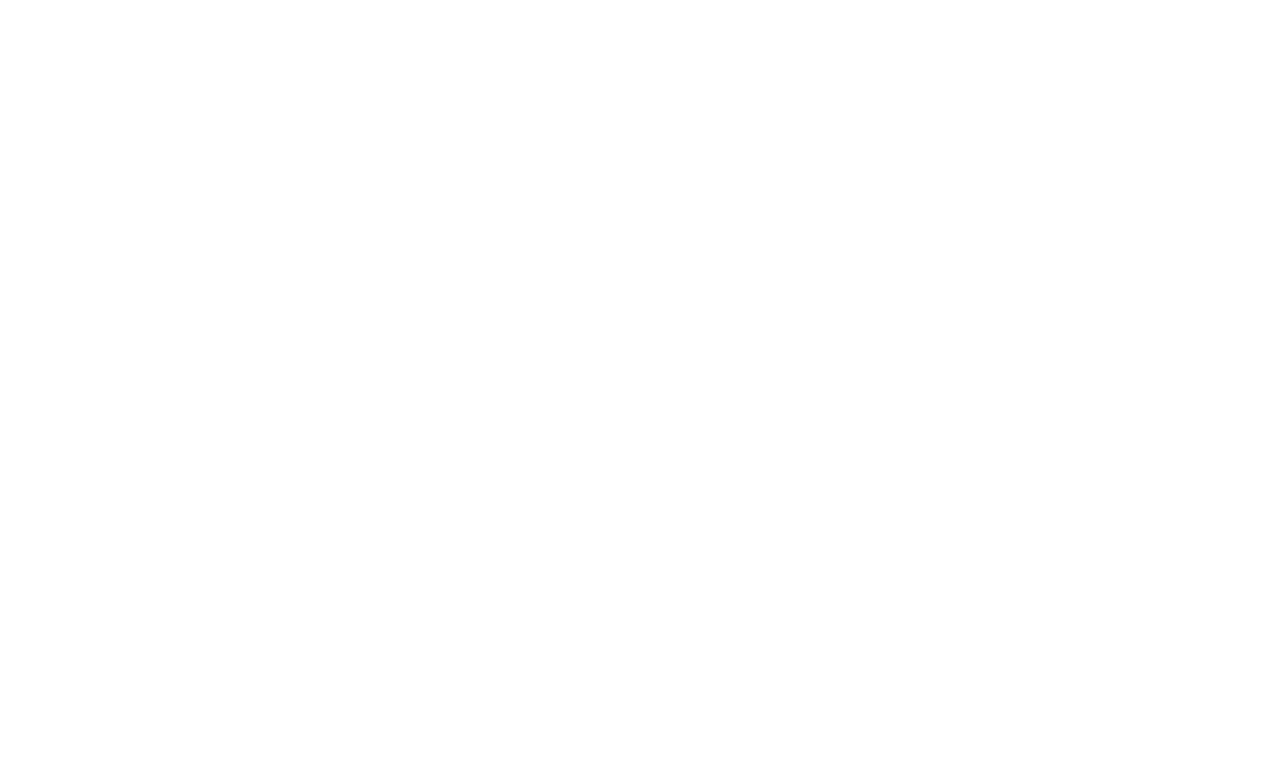
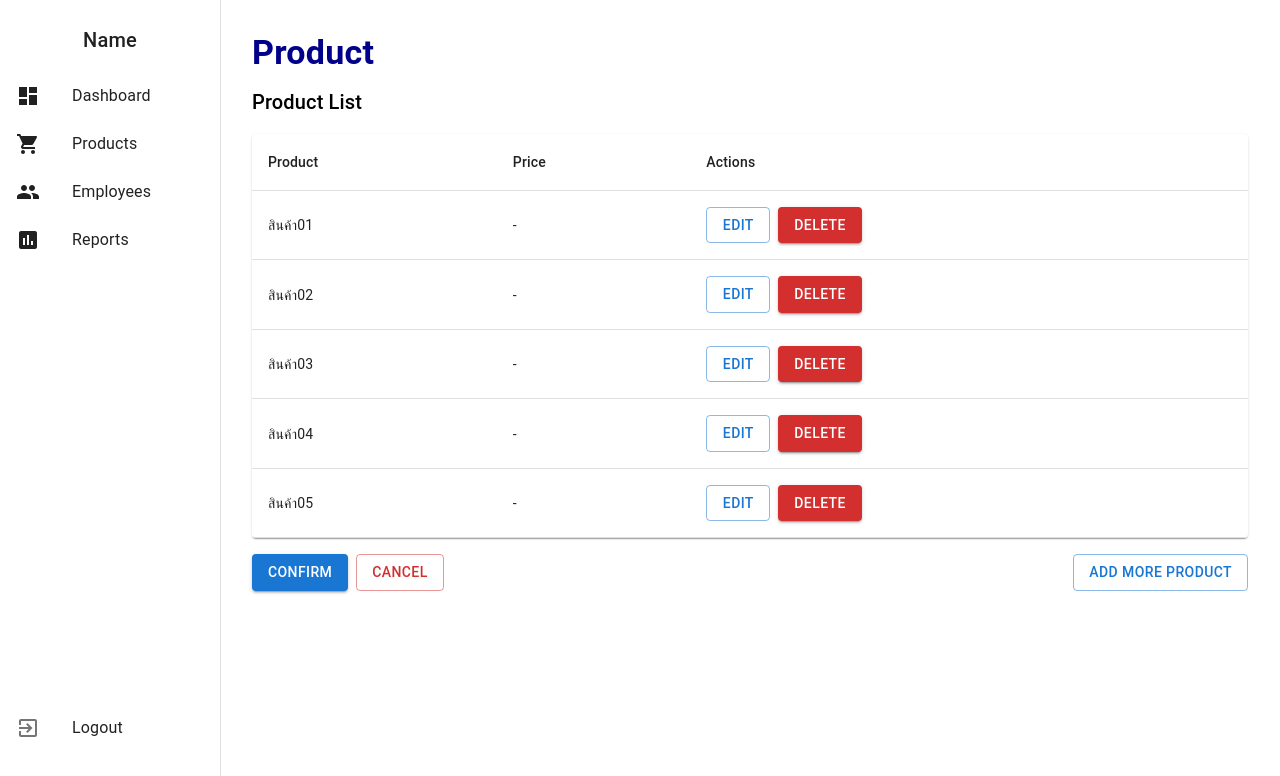
Before and after one commit to tanaphatr/Termproject, a React (Vite) app in the folder PJfont/: page /Products in a window 1280 px wide. Before the commit this address had no page. Shown: the top 776 px of the page. Built offline with nearby package versions, Linux system fonts and the light colour scheme.

Commit message:
Fix product and main

```diff
--- a/PJfont/src/Product/products.jsx
+++ b/PJfont/src/Product/products.jsx
@@ -1,4 +1,4 @@
-import React, { useState } from 'react';
+import React, { useState } from "react";
 import {
   Table,
   TableBody,
@@ -10,55 +10,64 @@ import {
   Button,
   TextField,
   Box,
-  Typography
-} from '@mui/material';
-import Sidebar from '../Tool/Sidebar'; // Import Sidebar
+  Typography,
+} from "@mui/material";
+import Sidebar from "../Tool/Sidebar"; // Import Sidebar
 
 const Products = () => {
   const [products, setProducts] = useState([
-    { id: 1, name: 'สินค้า01', price: '-' },
-    { id: 2, name: 'สินค้า02', price: '-' },
-    { id: 3, name: 'สินค้า03', price: '-' },
-    { id: 4, name: 'สินค้า04', price: '-' },
-    { id: 5, name: 'สินค้า05', price: '-' },
+    { id: 1, name: "สินค้า01", price: "-" },
+    { id: 2, name: "สินค้า02", price: "-" },
+    { id: 3, name: "สินค้า03", price: "-" },
+    { id: 4, name: "สินค้า04", price: "-" },
+    { id: 5, name: "สินค้า05", price: "-" },
   ]);
 
   const handleEdit = (id) => {
     // Implement edit logic here, possibly open a modal to edit the product details
-    console.log('Edit product', id);
+    console.log("Edit product", id);
   };
 
   const handleDelete = (id) => {
     // Implement delete logic here, update the state to remove the product
-    console.log('Delete product', id);
+    console.log("Delete product", id);
     setProducts(products.filter((product) => product.id !== id));
   };
 
   const handleConfirm = () => {
-    console.log('Confirm changes');
+    console.log("Confirm changes");
     // Handle confirmation of changes, e.g., saving the data or sending to a server
   };
 
   const handleCancel = () => {
-    console.log('Cancel changes');
+    console.log("Cancel changes");
     // Handle cancel logic, e.g., revert any unsaved changes
   };
 
   const handleAddMore = () => {
-    console.log('Add more product');
+    console.log("Add more product");
     // Add new product, you might want to open a form or add a new row to the products
     const newId = products.length + 1;
-    setProducts([...products, { id: newId, name: `สินค้า0${newId}`, price: '-' }]);
+    setProducts([
+      ...products,
+      { id: newId, name: `สินค้า0${newId}`, price: "-" },
+    ]);
   };
 
   return (
-    <Box sx={{ display: 'flex', height: '100vh' }} >
-      <Sidebar/>
+    <Box sx={{ display: "flex", height: "100vh" }}>
+      <Sidebar />
       {/* Main content */}
       <Box sx={{ flexGrow: 1, p: 3 }}>
-      <Typography variant="h4" gutterBottom sx={{ textAlign: 'left', color: 'darkblue', fontWeight: 'bold' }}>Product</Typography>
+        <Typography
+          variant="h4"
+          gutterBottom
+          sx={{ textAlign: "left", color: "darkblue", fontWeight: "bold" }}
+        >
+          Product
+        </Typography>
         {/* <Typography variant="h4" gutterBottom>Product</Typography> ใ*/}
-        <Box sx={{ display: 'flex', justifyContent: 'space-between', mb: 2 }}>
+        <Box sx={{ display: "flex", justifyContent: "space-between", mb: 2 }}>
           <Typography variant="h6">Product List</Typography>
         </Box>
         <TableContainer component={Paper}>
@@ -96,24 +105,18 @@ const Products = () => {
             </TableBody>
           </Table>
         </TableContainer>
-        <Box sx={{ mt: 2, display: 'flex', justifyContent: 'space-between' }}>
+        <Box sx={{ mt: 2, display: "flex", justifyContent: "space-between" }}>
           <Box>
-            <Button
-              variant="contained"
-              sx={{ mr: 1 }}
-              onClick={handleConfirm}
-            >
+            <Button variant="contained" sx={{ mr: 1 }} onClick={handleConfirm}>
               Confirm
             </Button>
-            <Button
-              variant="outlined"
-              color="error"
-              onClick={handleCancel}
-            >
+            <Button variant="outlined" color="error" onClick={handleCancel}>
               Cancel
             </Button>
           </Box>
-          <Button variant="outlined" onClick={handleAddMore}>Add More Product</Button>
+          <Button variant="outlined" onClick={handleAddMore}>
+            Add More Product
+          </Button>
         </Box>
       </Box>
     </Box>
--- a/PJfont/src/Tool/Sidebar.jsx
+++ b/PJfont/src/Tool/Sidebar.jsx
@@ -37,10 +37,10 @@ function Sidebar() {
                     <List>
                         {/* icon and name tool  */}
                         {[
-                            { text: 'Dashboard', icon: <DashboardIcon />, path: '/dashboard' },
-                            { text: 'Products', icon: <ShoppingCart />, path: '/products' },
-                            { text: 'Employees', icon: <People />, path: '/employees' },
-                            { text: 'Reports', icon: <Assessment />, path: '/reports' },
+                            { text: 'Dashboard', icon: <DashboardIcon />, path: '/Dashboard' },
+                            { text: 'Products', icon: <ShoppingCart />, path: '/Products' },
+                            { text: 'Employees', icon: <People />, path: '/Employees' },
+                            { text: 'Reports', icon: <Assessment />, path: '/Reports' },
                         ].map(({ text, icon, path }) => (
                             // set color when select
                             <ListItem
--- a/PJfont/src/main.jsx
+++ b/PJfont/src/main.jsx
@@ -1,18 +1,20 @@
-import React from 'react';
-import { createRoot } from 'react-dom/client';
-import { BrowserRouter as Router, Routes, Route } from 'react-router-dom';
+import React from "react";
+import { createRoot } from "react-dom/client";
+import { BrowserRouter as Router, Routes, Route } from "react-router-dom";
 
-import Dashboard from './Dashboard/Dashboard'; // Adjust the import path as needed
-import Home from './App'; // Example home component, adjust as necessary
-import Login from './Login/Login'
+import Dashboard from "./Dashboard/Dashboard";
+import Home from "./App";
+import Login from "./Login/Login";
+import Products from "./Product/Products";
 
-createRoot(document.getElementById('root')).render(
+createRoot(document.getElementById("root")).render(
   <React.StrictMode>
     <Router>
       <Routes>
         <Route path="/home" element={<Home />} />
-        <Route path="/Dashboard" element={<Dashboard/>} />
-        <Route path="/Login" element={<Login/>} />
+        <Route path="/Dashboard" element={<Dashboard />} />
+        <Route path="/Login" element={<Login />} />
+        <Route path="/Products" element={<Products />} />
       </Routes>
     </Router>
   </React.StrictMode>
```
